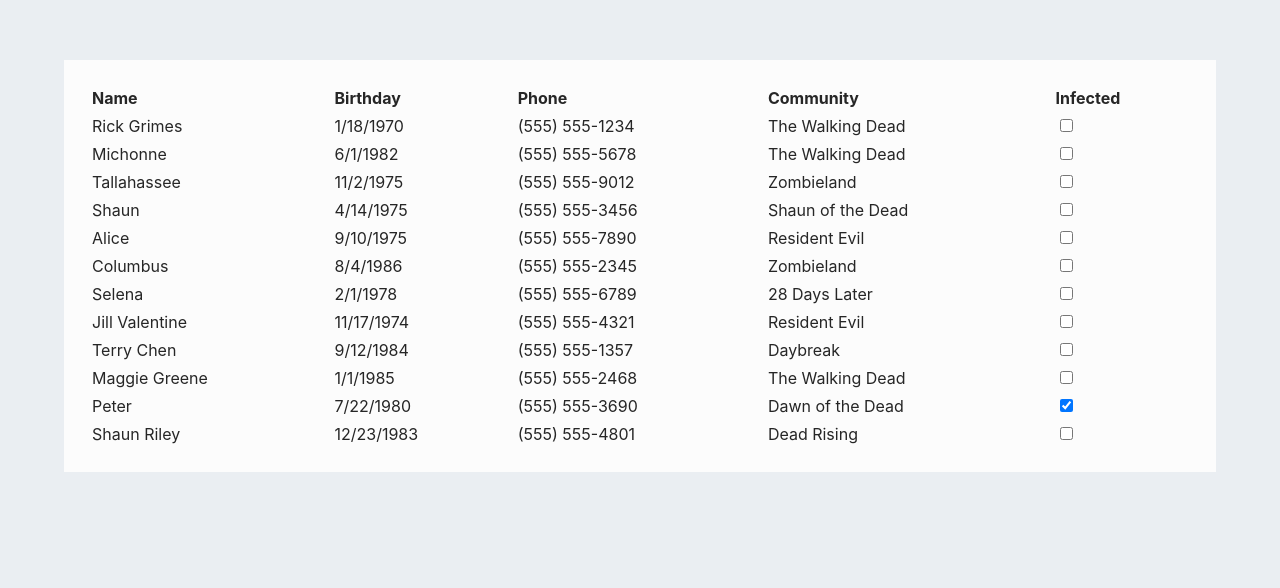
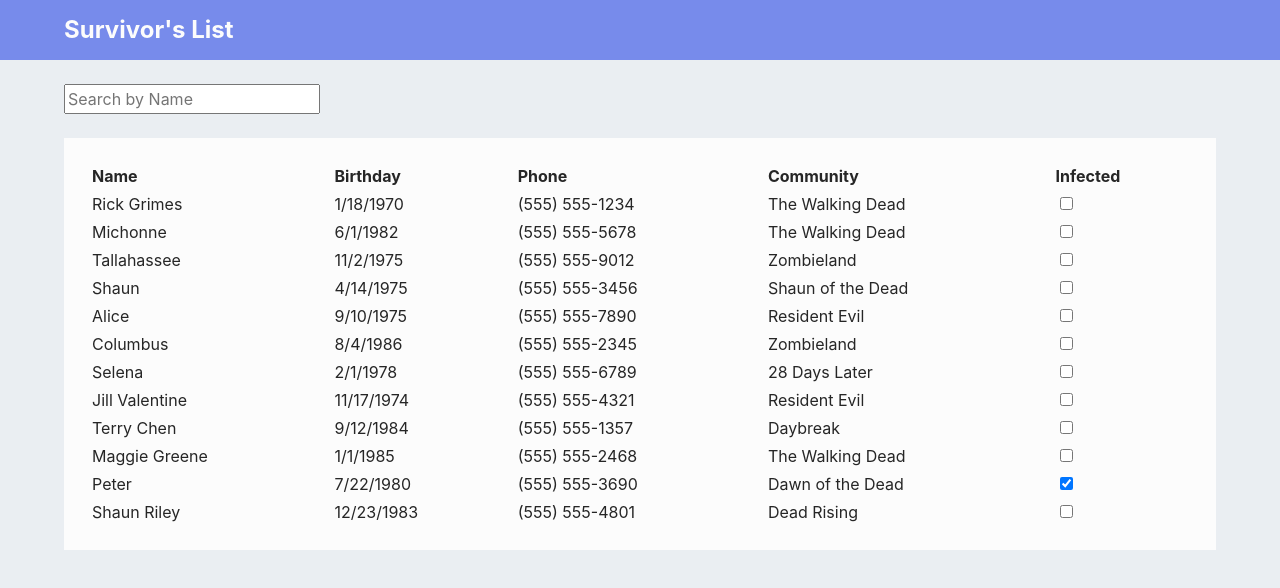
Before and after one commit to mibsbalsante/zombies-db, a React (Vite) app: page / in a window 1280 px wide. Shown: the top 588 px of the page. Built offline with nearby package versions, Linux system fonts and the light colour scheme.

Commit message:
feat(layout): add created components to the page with a gap between them

```diff
--- a/src/App.css
+++ /dev/null
@@ -1,7 +0,0 @@
-#root {
-  margin: 0;
-  padding-top: var(--header-height);
-  min-height: 100vh;
-  display: flex;
-  flex-direction: column;
-}
--- a/src/App.jsx
+++ b/src/App.jsx
@@ -1,12 +1,16 @@
 import { SurvivorsProvider } from "@ctx/Survivors"
+import Header from "@cmp/Header"
+import Search from "@cmp/Search"
 import Table from "@cmp/Table"
 
-import "./App.css"
+import styles from "./App.module.scss"
 
 function App() {
   return (
     <SurvivorsProvider>
-      <div className="App">
+      <div className={styles.app}>
+        <Header />
+        <Search />
         <Table />
       </div>
     </SurvivorsProvider>
--- /dev/null
+++ b/src/App.module.scss
@@ -0,0 +1,8 @@
+.app {
+  position: relative;
+  padding-top: calc(24px + var(--header-height));
+  min-height: 100vh;
+  display: flex;
+  flex-direction: column;
+  gap: 24px;
+}
```
